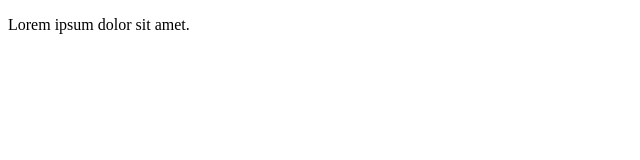
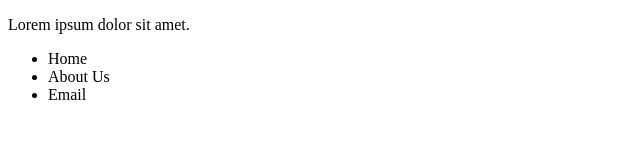
Before and after one commit to Kirunda31/Learning-Git, a plain HTML site: page index.html in a window 1280 px wide. Shown: the whole page, without its empty margins (0-640 px from the left). Drawn offline with Linux system fonts and the light colour scheme.

Commit message:
added list

```diff
--- a/index.html
+++ b/index.html
@@ -7,5 +7,10 @@
 </head>
 <body>
     <p>Lorem ipsum dolor sit amet.</p>
+    <ul>
+        <li>Home</li>
+        <li>About Us</li>
+        <li>Email</li>
+    </ul>
 </body>
 </html>
```
